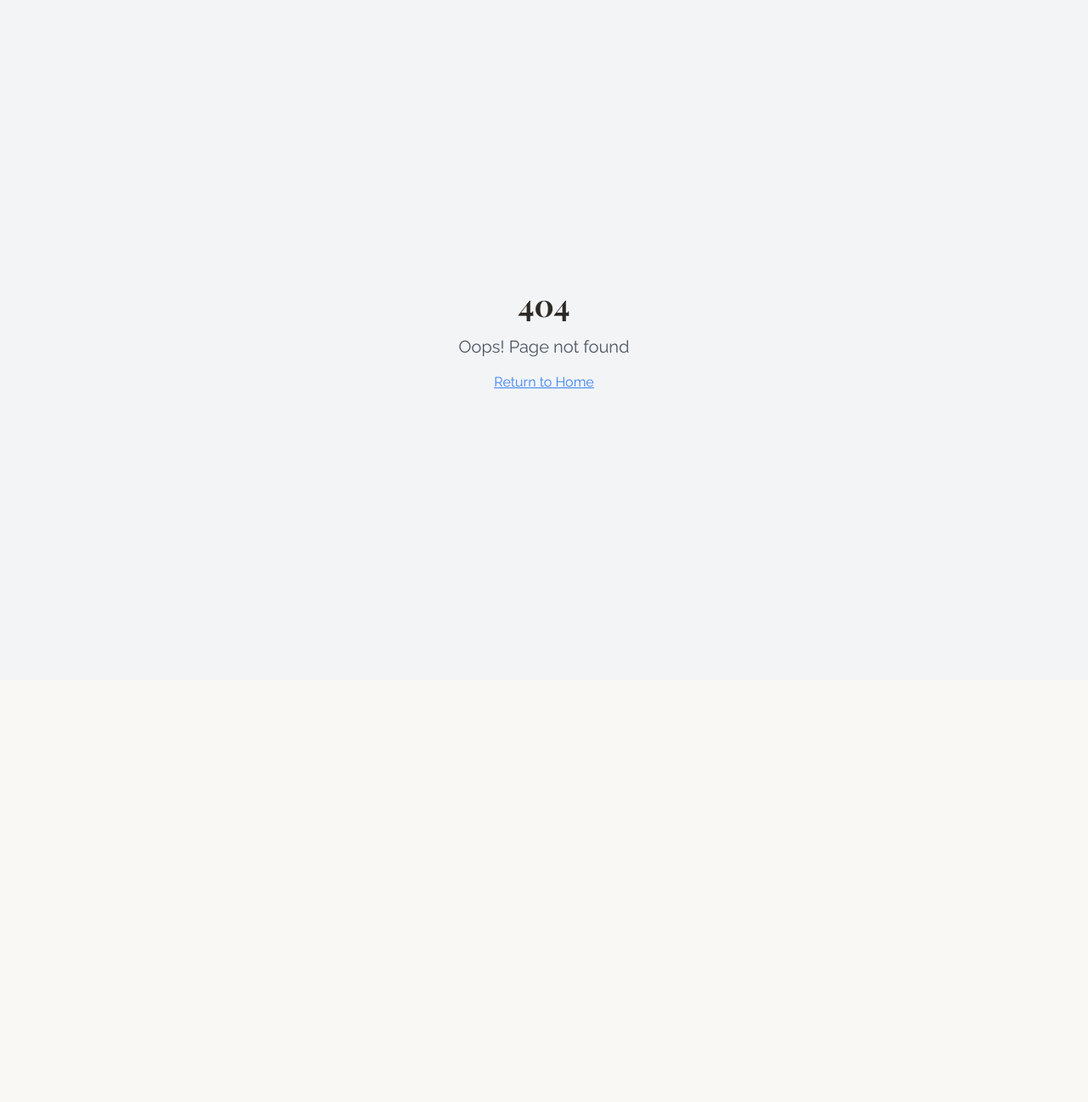
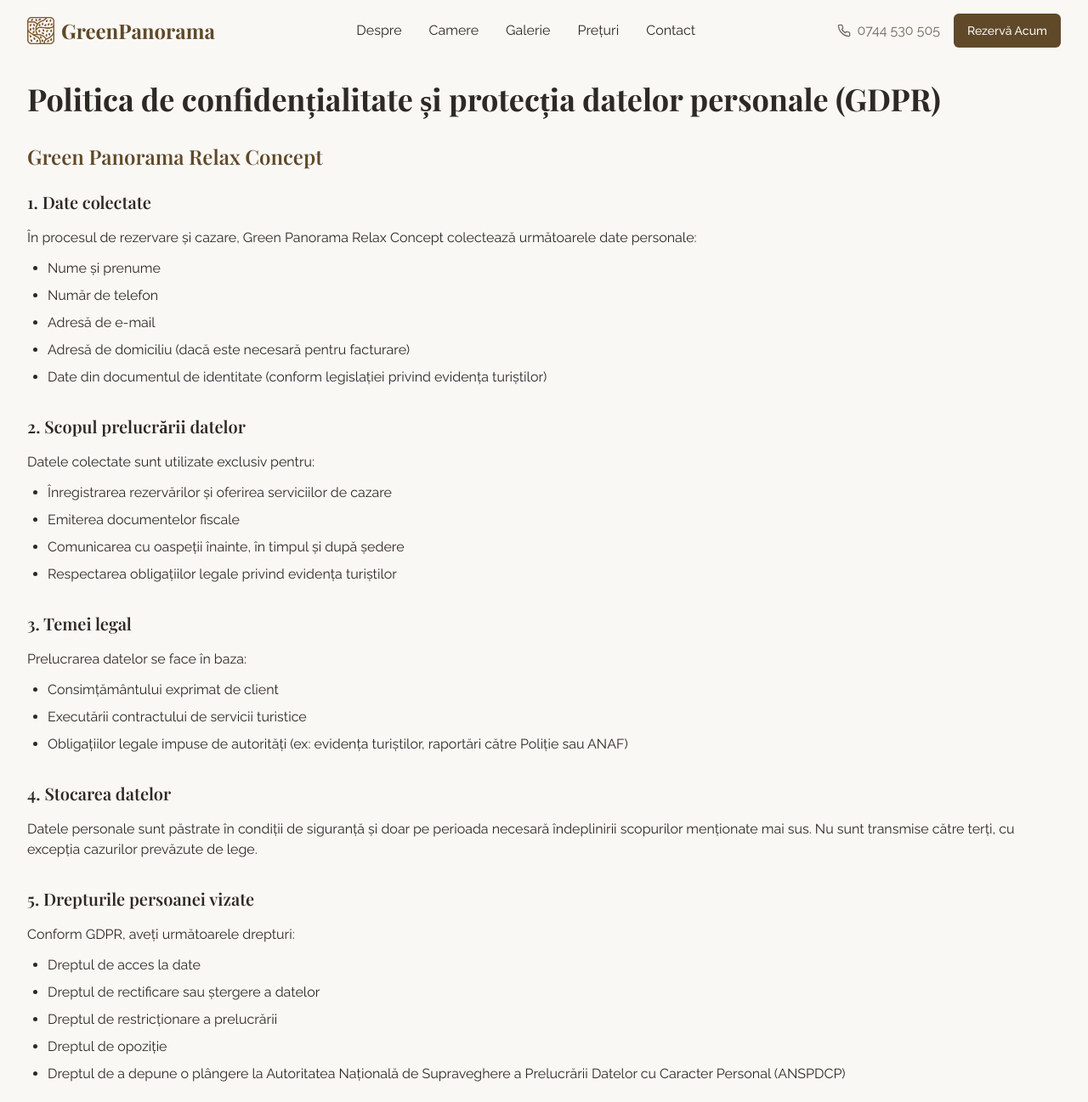
Before and after one commit to andreistomff/sleepy-hollow-website, a React (Vite) app: page /politica-confidentialitate in a window 1280 px wide. Before the commit this address had no page. Shown: the top 1297 px of the page at 85% size. Before the commit the page ends 800 px from the top, so only its background shows below. Built offline with nearby package versions, Linux system fonts and the light colour scheme.

Commit message:
Add privacy policy page
Create privacy policy page and add route and link.

```diff
--- a/src/App.tsx
+++ b/src/App.tsx
@@ -8,6 +8,7 @@ import { useEffect } from "react";
 import Index from "./pages/Index";
 import Terms from "./pages/Terms";
 import CancellationPolicy from "./pages/CancellationPolicy";
+import PrivacyPolicy from "./pages/PrivacyPolicy";
 import NotFound from "./pages/NotFound";
 
 // ScrollToTop component to handle scrolling to top on route changes
@@ -34,6 +35,7 @@ const App = () => (
           <Route path="/" element={<Index />} />
           <Route path="/termeni-rezervare" element={<Terms />} />
           <Route path="/politica-anulare" element={<CancellationPolicy />} />
+          <Route path="/politica-confidentialitate" element={<PrivacyPolicy />} />
           {/* ADD ALL CUSTOM ROUTES ABOVE THE CATCH-ALL "*" ROUTE */}
           <Route path="*" element={<NotFound />} />
         </Routes>
--- a/src/components/Footer.tsx
+++ b/src/components/Footer.tsx
@@ -44,7 +44,7 @@ const Footer = () => {
             <ul className="space-y-2">
               <li><Link to="/termeni-rezervare" className="hover:text-white/80 transition-colors">Termeni de Rezervare</Link></li>
               <li><Link to="/politica-anulare" className="hover:text-white/80 transition-colors">Politica de Anulare</Link></li>
-              <li><a href="#" className="hover:text-white/80 transition-colors">Politica de Confidențialitate</a></li>
+              <li><Link to="/politica-confidentialitate" className="hover:text-white/80 transition-colors">Politica de Confidențialitate</Link></li>
               <li><a href="#" className="hover:text-white/80 transition-colors">Politica pentru Animale</a></li>
               <li><a href="#" className="hover:text-white/80 transition-colors">Întrebări Frecvente</a></li>
             </ul>
--- /dev/null
+++ b/src/pages/PrivacyPolicy.tsx
@@ -0,0 +1,90 @@
+
+import { useEffect } from "react";
+import Header from "@/components/Header";
+import Footer from "@/components/Footer";
+
+const PrivacyPolicy = () => {
+  // Scroll to top on component mount
+  useEffect(() => {
+    window.scrollTo(0, 0);
+  }, []);
+
+  return (
+    <div className="min-h-screen flex flex-col">
+      <Header />
+      <main className="flex-1 pt-24 pb-16">
+        <div className="container-custom">
+          <h1 className="text-3xl md:text-4xl font-bold mb-8 font-serif">Politica de confidențialitate și protecția datelor personale (GDPR)</h1>
+          <h2 className="text-xl md:text-2xl font-semibold mb-6 font-serif text-primary">Green Panorama Relax Concept</h2>
+
+          <div className="space-y-8">
+            <section>
+              <h3 className="text-xl font-semibold mb-4 font-serif">1. Date colectate</h3>
+              <p className="mb-3">În procesul de rezervare și cazare, Green Panorama Relax Concept colectează următoarele date personale:</p>
+              <ul className="list-disc pl-6 space-y-2">
+                <li>Nume și prenume</li>
+                <li>Număr de telefon</li>
+                <li>Adresă de e-mail</li>
+                <li>Adresă de domiciliu (dacă este necesară pentru facturare)</li>
+                <li>Date din documentul de identitate (conform legislației privind evidența turiștilor)</li>
+              </ul>
+            </section>
+
+            <section>
+              <h3 className="text-xl font-semibold mb-4 font-serif">2. Scopul prelucrării datelor</h3>
+              <p className="mb-3">Datele colectate sunt utilizate exclusiv pentru:</p>
+              <ul className="list-disc pl-6 space-y-2">
+                <li>Înregistrarea rezervărilor și oferirea serviciilor de cazare</li>
+                <li>Emiterea documentelor fiscale</li>
+                <li>Comunicarea cu oaspeții înainte, în timpul și după ședere</li>
+                <li>Respectarea obligațiilor legale privind evidența turiștilor</li>
+              </ul>
+            </section>
+
+            <section>
+              <h3 className="text-xl font-semibold mb-4 font-serif">3. Temei legal</h3>
+              <p className="mb-3">Prelucrarea datelor se face în baza:</p>
+              <ul className="list-disc pl-6 space-y-2">
+                <li>Consimțământului exprimat de client</li>
+                <li>Executării contractului de servicii turistice</li>
+                <li>Obligațiilor legale impuse de autorități (ex: evidența turiștilor, raportări către Poliție sau ANAF)</li>
+              </ul>
+            </section>
+
+            <section>
+              <h3 className="text-xl font-semibold mb-4 font-serif">4. Stocarea datelor</h3>
+              <p>
+                Datele personale sunt păstrate în condiții de siguranță și doar pe perioada necesară îndeplinirii
+                scopurilor menționate mai sus. Nu sunt transmise către terți, cu excepția cazurilor prevăzute de lege.
+              </p>
+            </section>
+
+            <section>
+              <h3 className="text-xl font-semibold mb-4 font-serif">5. Drepturile persoanei vizate</h3>
+              <p className="mb-3">Conform GDPR, aveți următoarele drepturi:</p>
+              <ul className="list-disc pl-6 space-y-2">
+                <li>Dreptul de acces la date</li>
+                <li>Dreptul de rectificare sau ștergere a datelor</li>
+                <li>Dreptul de restricționare a prelucrării</li>
+                <li>Dreptul de opoziție</li>
+                <li>Dreptul de a depune o plângere la Autoritatea Națională de Supraveghere a Prelucrării Datelor cu Caracter Personal (ANSPDCP)</li>
+              </ul>
+            </section>
+
+            <section>
+              <h3 className="text-xl font-semibold mb-4 font-serif">6. Date de contact pentru protecția datelor</h3>
+              <p>Pentru întrebări sau solicitări privind datele personale, ne puteți contacta la:</p>
+              <p className="mt-2">
+                <strong>Email:</strong> contact@greenpanorama.ro<br />
+                <strong>Telefon:</strong> 0744 530 505
+              </p>
+            </section>
+          </div>
+        </div>
+      </main>
+      <Footer />
+    </div>
+  );
+};
+
+export default PrivacyPolicy;
```
